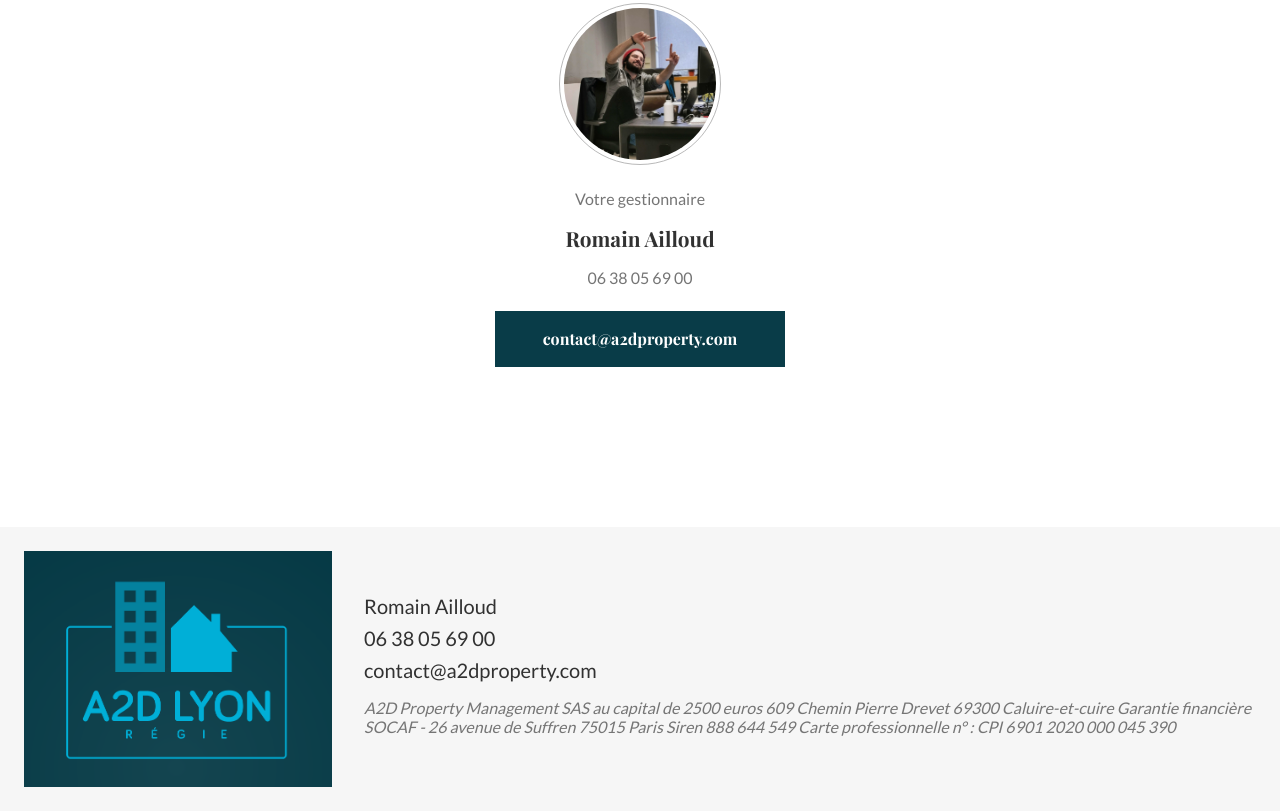
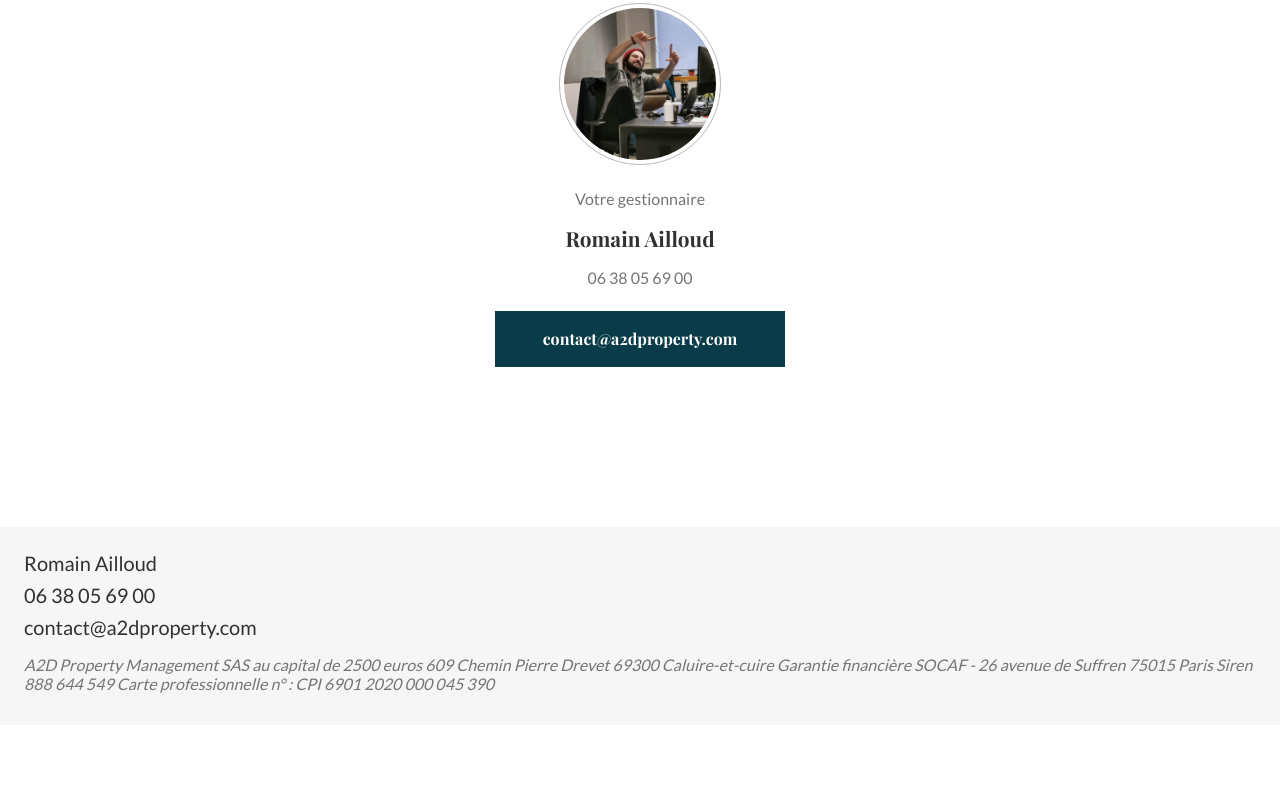
Before and after one commit to A2DProperty/site, a plain HTML site: page index.html in a window 1280 px wide. Shown: the part 4748-5559 px from the top of the page. After the commit the page ends 5473 px from the top, so only its background shows below. Drawn offline with nearby package versions, Linux system fonts and the light colour scheme.

```diff
--- a/index.html
+++ b/index.html
@@ -197,7 +197,7 @@
     </div>
 
     <div class="footer row col-xs padding-4 aln-ctr">
-        <img src="./Assets/Images/logo.png" alt="">
+<!--         <img src="./Assets/Images/logo.png" alt=""> -->
         <div>
             <div class="margin-bottom-2">
                 <p>Romain Ailloud</p>
```
